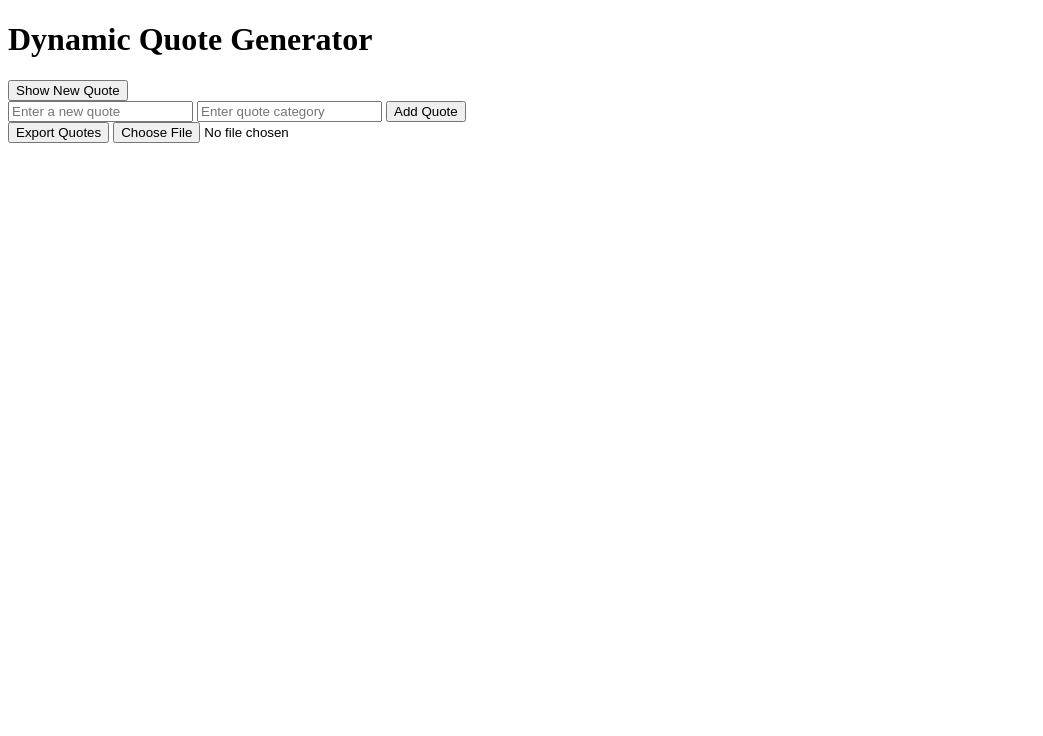
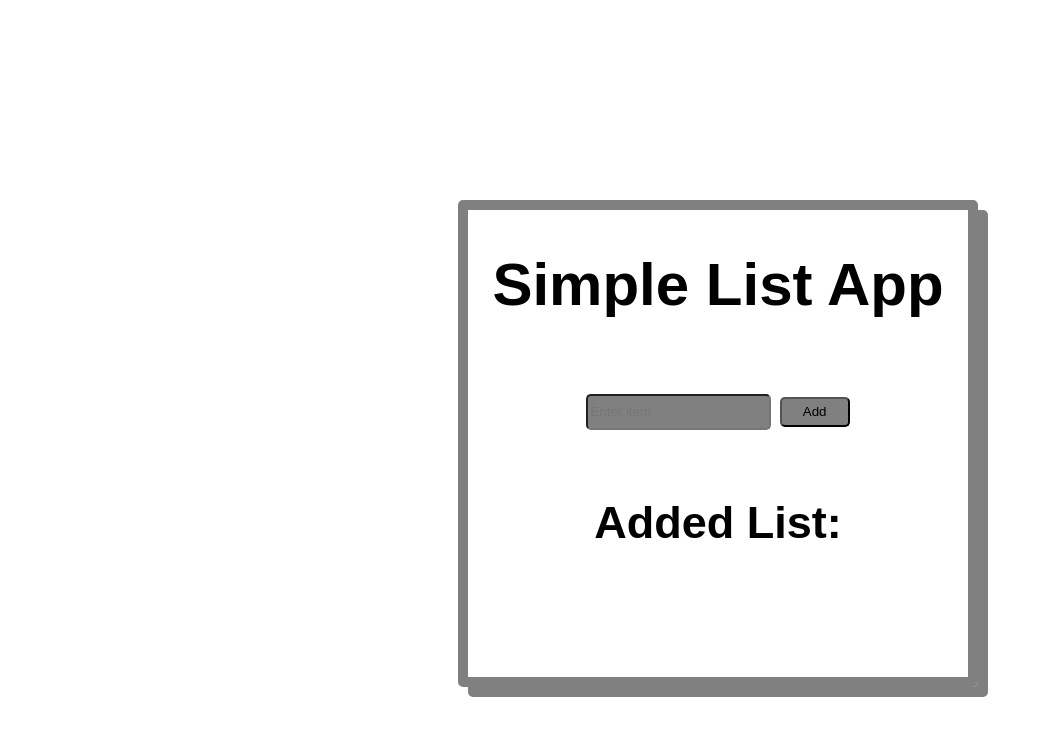
Before and after one commit to tomtraveler/alx_fe_javascript, a plain HTML site: page dom-manipulation/INDEX.HTML in a window 1280 px wide. Shown: the whole page, without its empty margins (0-1043 px from the left). Drawn offline with Linux system fonts and the light colour scheme.

Commit message:
Update INDEX.HTML

```diff
--- a/dom-manipulation/INDEX.HTML
+++ b/dom-manipulation/INDEX.HTML
@@ -2,22 +2,53 @@
 <!DOCTYPE html>
 <html lang="en">
   <head>
-  <meta charset="UTF-8">
-  <meta name="viewport" content="width=device-width, initial-scale=1.0">
-  <title>Dynamic Quote Generator</title>
+    <meta charset="UTF-8" />
+    <meta name="viewport" content="width=device-width, initial-scale=1.0" />
+    <title>Simple List App</title>
+    <style>
+      .main-container {
+        display: flex;
+        flex-direction: column;
+        gap: 30px;
+        align-items: center;
+        margin-top: 200px;
+        margin-left: 450px;
+        border: 10px solid grey;
+        width: 500px;
+        font-size: 30px;
+        font-family: sans-serif;
+        border-radius: 5px;
+        box-shadow: 10px 10px grey;
+      }
+
+      .button {
+        width: 70px;
+        height: 30px;
+        border-radius: 5px;
+        background: grey;
+      }
+
+      #input-text {
+        height: 30px;
+        border-radius: 5px;
+        background: grey;
+      }
+    </style>
   </head>
   <body>
-  <h1>Dynamic Quote Generator</h1>
-  <div id="quoteDisplay"></div>
-  <button id="newQuote">Show New Quote</button>
+    <div class="main-container">
+      <h1>Simple List App</h1>
+
+      <!-- Text box and button -->
       <div>
-    <input id="newQuoteText" type="text" placeholder="Enter a new quote" />
-    <input id="newQuoteCategory" type="text" placeholder="Enter quote category" />
-    <button onclick="addQuote()">Add Quote</button>
+        <input type="text" id="input-text" placeholder="Enter item" />
+        <button class="button" id="add-button">Add</button>
       </div>
-  <button onclick="exportToJsonFile()">Export Quotes</button>
-  <input type="file" id="importFile" accept=".json" onchange="importFromJsonFile(event)" />
-  <div id="notification" style="display: none; position: fixed; top: 10px; right: 10px; background: #f0ad4e; padding: 10px; border-radius: 5px; color: white;"></div>
+
+      <h2 id=" added-list">Added List:</h2>
+      <ul id="list-container"></ul>
+    </div>
+
     <script src="script.js"></script>
   </body>
 </html>
```
Lines whose indentation alone changed are shown as unchanged.
